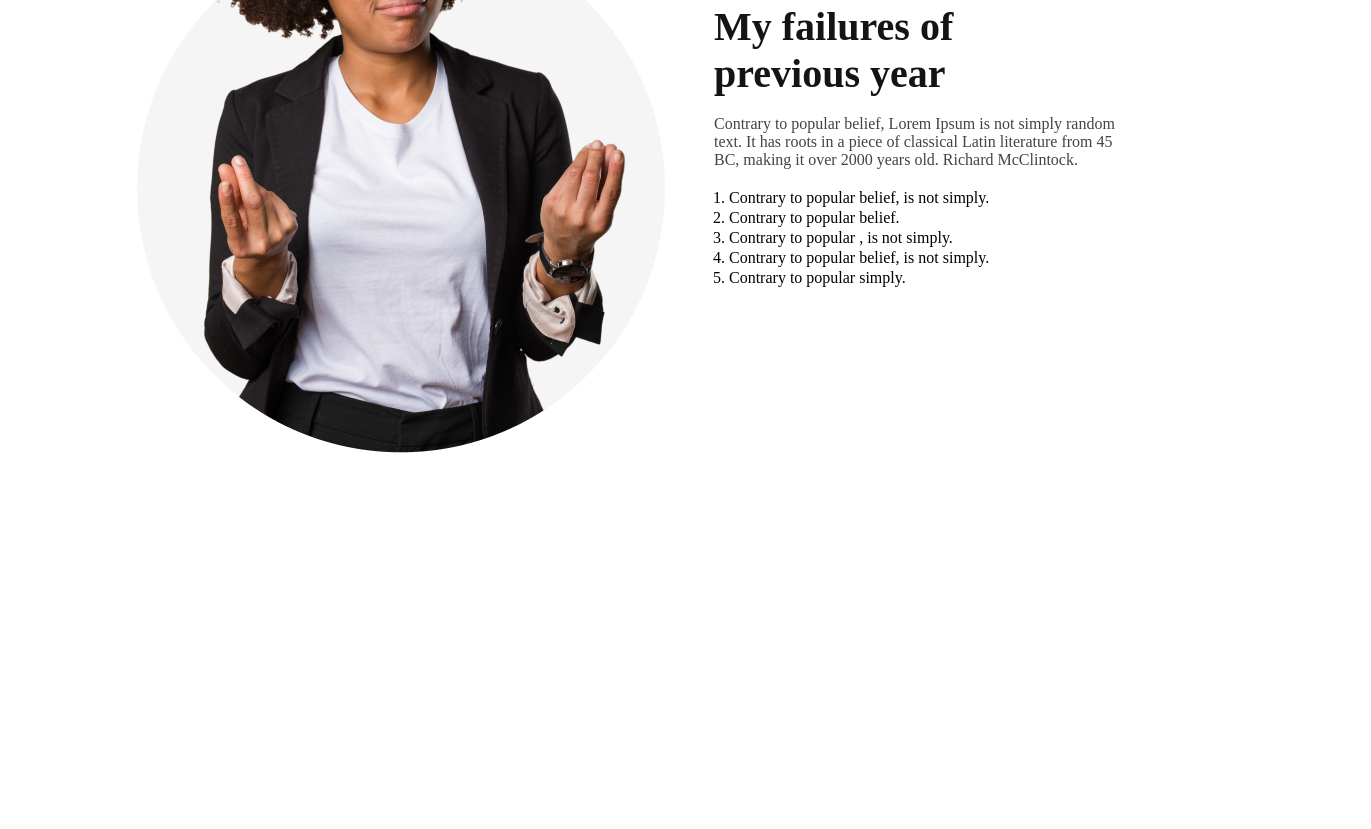
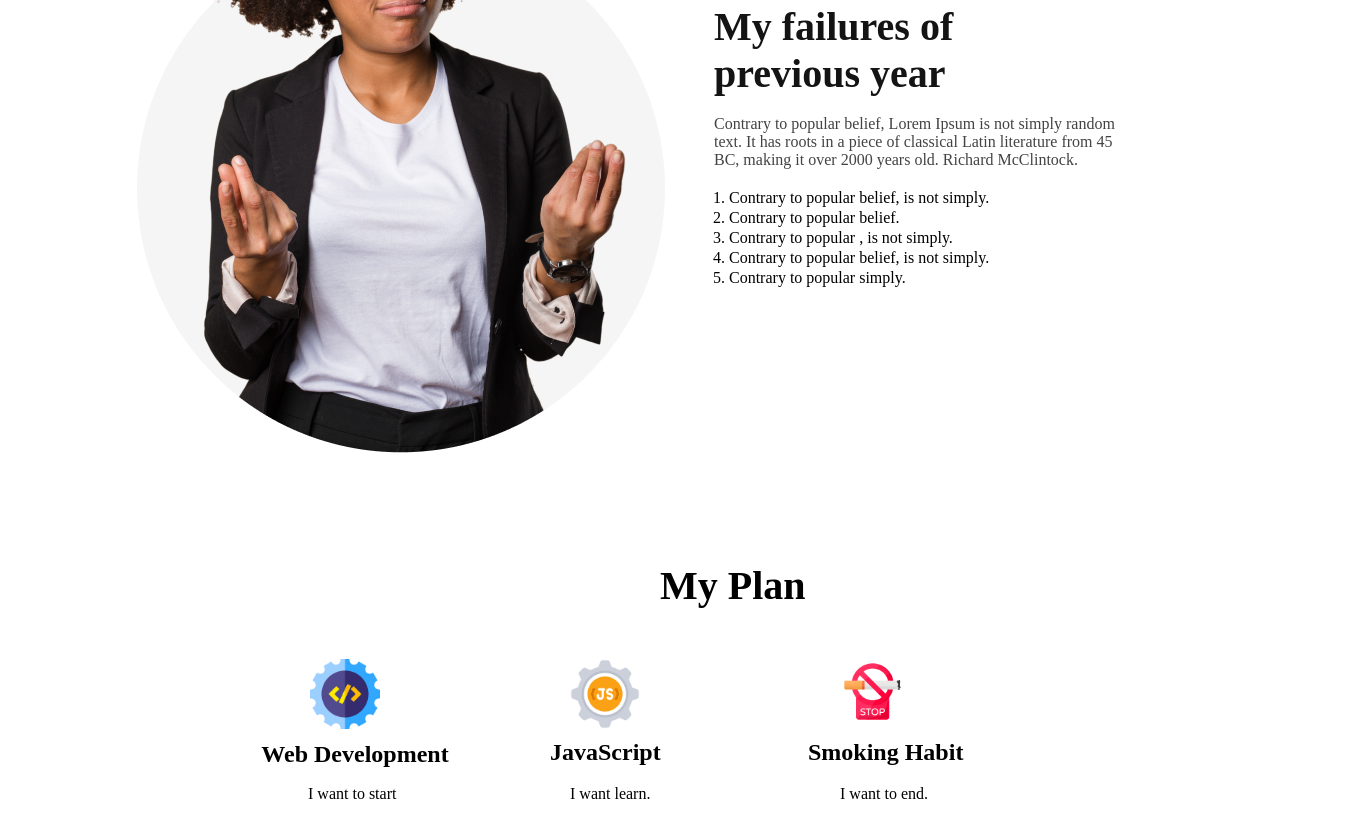
Before and after one commit to fahimmuntacher/PH-first-assignment, a plain HTML site: page index.html in a window 1280 px wide. Shown: the part 921-1750 px from the top of the page, 1371 px wide, since content can reach past the window. Before the commit the page ends 1458 px from the top, so only its background shows below. Drawn offline with Linux system fonts and the light colour scheme.

Commit message:
first plan commit

```diff
--- a/index.html
+++ b/index.html
@@ -27,12 +27,35 @@
                 <li id="section-list3">Contrary to popular , is not simply.</li>
                 <li id="section-list4">Contrary to popular belief, is not simply.</li>
                 <li id="section-list5">Contrary to popular simply.</li>
-
             </ol>
 
         </section>
     </main>
+    <section class="my-plan">
+        <h1 class="plan-title">My Plan</h1>
+        <!-- web development -->
+        <div class="web dev">
+            <img src="media/images/icons/web.png" alt="web dev" class="web-image">
+            <h1 class="web-title">Web Development</h1>
+            <p class="web-description">I want to start</p>
+        </div>
 
-    </nav>
+        <!-- js  -->
+        <div class="js">
+            <img src="media/images/icons/js.png" alt="javascript" class="js-image">
+            <h1 class="js-title">JavaScript</h1>
+            <p class="js-description">I want learn.</p>
+        </div>
+        <!-- smoking habit -->
+        <div class="smoke">
+            <img src="media/images/icons/smoke.png" alt="smoke-image" class="smoke-image">
+            <h1 class="smoke-title">Smoking Habit</h1>
+            <p class="smoke-description">I want to end.</p>
+        </div>
+
+
+
+    </section>
+
 </body>
 </html>
--- a/style/style.css
+++ b/style/style.css
@@ -114,3 +114,114 @@ main{
     left: 615px;
     top: 540px;
 }
+
+/* my plan section css */
+.my-plan{
+    position: absolute;
+    width: 1141px;
+    height: 299.96px;
+    left: 230px;
+    top: 1450px;
+}
+
+.plan-title{
+    position: absolute;
+    width: 179px;
+    height: 47px;
+    left: 430px;
+
+
+    font-family: 'Work Sans';
+    font-style: normal;
+    font-weight: 700;
+    font-size: 40px;
+    line-height: 47px;
+    }
+
+/* web development  */
+
+.web-image{
+    position: absolute;
+    width: 70px;
+    height: 70px;
+    left: 80px;
+    top: 130px;
+
+
+}
+.web-title{
+    position: absolute;
+    width: 250px;
+    height: 35px;
+    left: 0px;
+    top: 190px;
+
+    /* title style*/
+    font-family: 'Work Sans';
+    font-style: normal;
+    font-weight: 700;
+    font-size: 24px;
+    line-height: 30px;
+    text-align: center;
+}
+.web-description{
+    position: absolute;
+    width: 270px;
+    height: 35px;
+    left: 78px;
+    top: 240px;
+}
+
+.js-image{
+    position: absolute;
+    width: 70px;
+    height: 70px;
+    left: 340px;
+    top: 130px;
+}
+
+.js-title{
+    position: absolute;
+    width: 250px;
+    height: 35px;
+    left: 320px;
+    top: 190px ;
+}
+
+.js-description{
+    position: absolute;
+    width: 270px;
+    height: 35px;
+    left: 340px;
+    top: 240px;
+}
+
+
+/* smoking habit style */
+
+.smoke-image{
+    position: absolute;
+    width: 65px;
+    height: 65px;
+    left: 610px;
+    top: 130px;
+}
+
+.smoke-title{
+    position: absolute;
+    width: 250px;
+    height: 35px;
+    left: 578px;
+    top: 190px;
+
+}
+
+
+.smoke-description{
+    position: absolute;
+    width: 270px;
+    height: 35px;
+    left: 610px;
+    top: 240px;
+
+}
```
